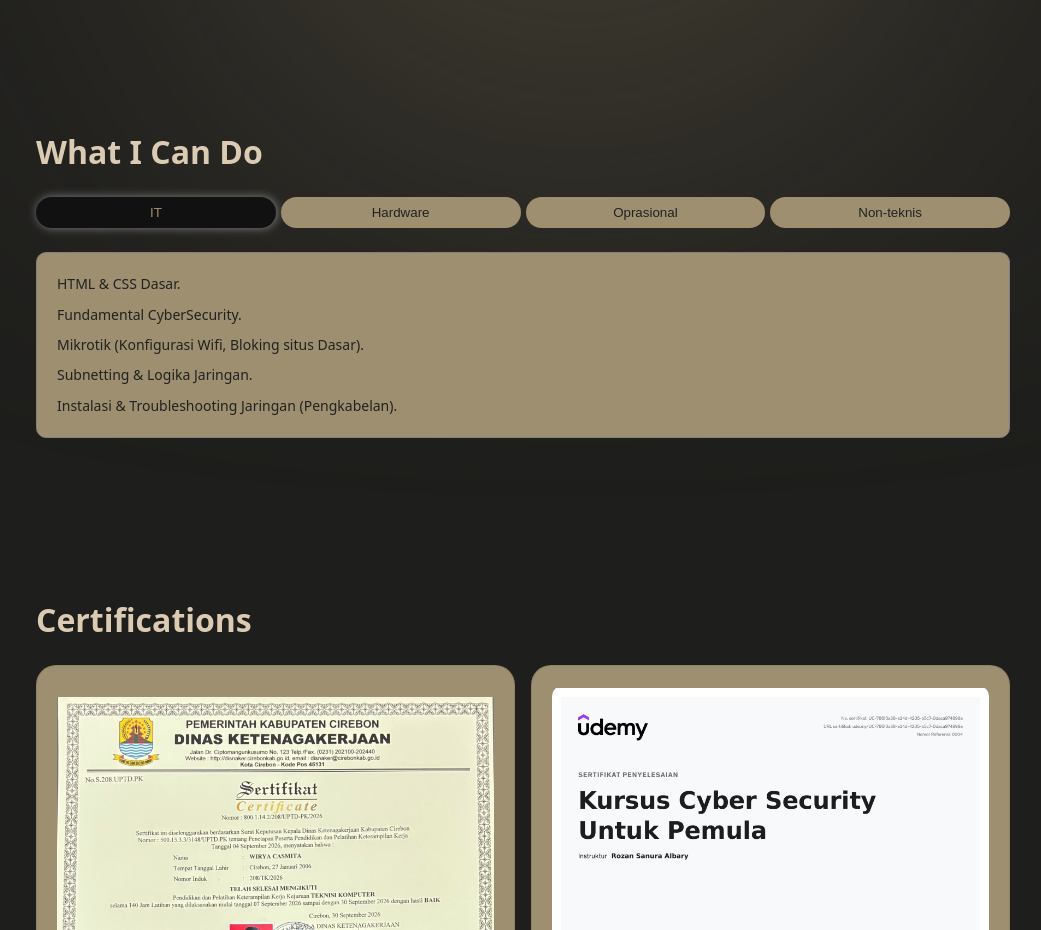
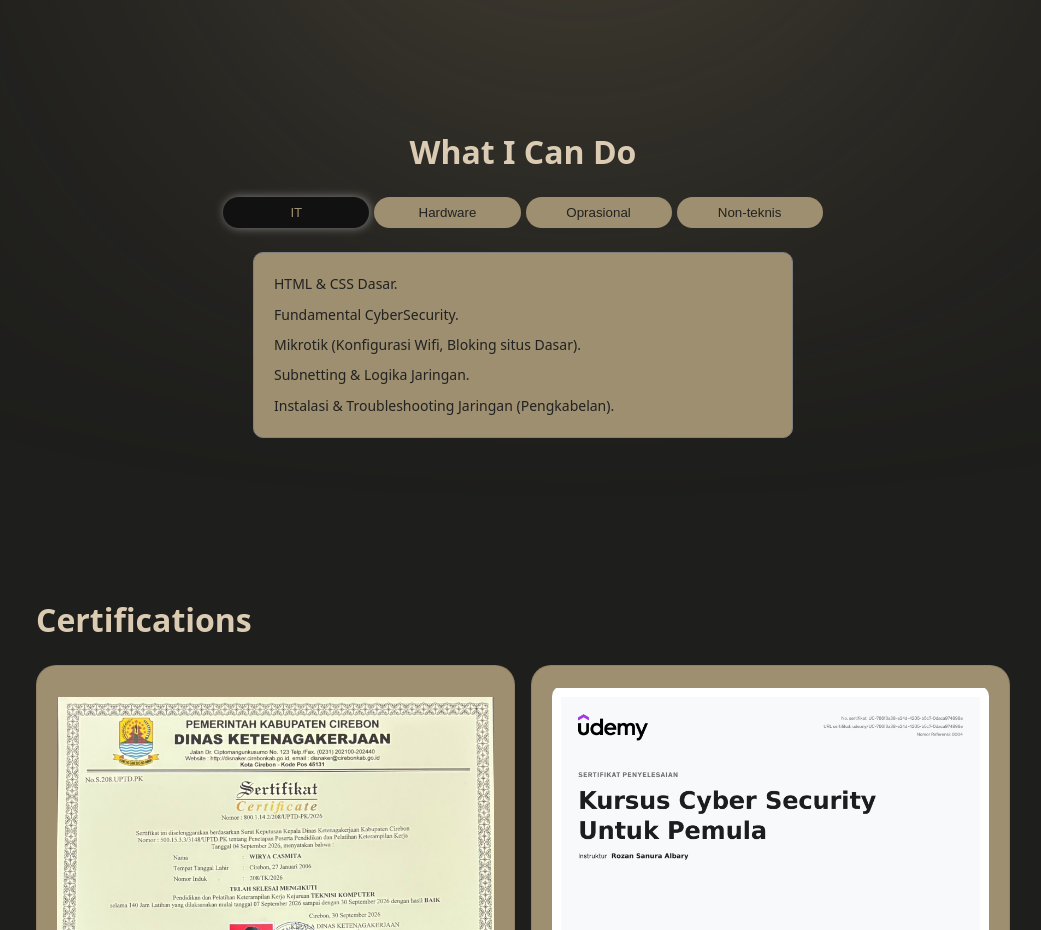
Before and after one commit to WiryaC/portofolio, a plain HTML site: page index.html in a window 1280 px wide. Shown: the part 1300-2230 px from the top of the page, without its empty margins (117-1158 px from the left). Drawn offline with Linux system fonts and the light colour scheme; a web font is replaced by a local one.

Commit message:
style : adjust tabs skill layout in medium and large screen

```diff
--- a/style.css
+++ b/style.css
@@ -1,36 +1,22 @@
 :root{
   --color-primary: #1E1E1C;
-  --color-primary-hover: #333333;
-
   --color-sand: #DBCBB3;
   --color-sand-dark: #9a8a6a;
-
-  --color-btn:  #9d8f6f;
-  --color-btn-hover:  #333;
-  --color-btn-text: #222;
-
+  --color-btn: #9d8f6f;
+  --color-btn-hover: #333;
   --bg-main: #1E1E1C;
-  --bg-surface: rgba(255, 255, 255, 0.75);
-  --bg-surface-solid: #F5F0E8;
-  --bg-dark: #1C1C1C;
+  --bg-nav-drop: rgba(232, 221, 201, 0.65);
   --border-light: 1px solid rgba(28, 28, 28, 0.10);
-  --border-strong: 1px solid #1C1C1C;
-
   --text-dark: #8a7a5a;
   --text-muted: #DBCBB3;
-  --text-light: #F5F0E8;
-
   --blur-main: 10px;
+  --gradient-gold: linear-gradient(180deg, #F0E2B6 0%, #D4AF6A 45%, #B9975B 100%);
   --radius-pill: 50px;
   --radius-card: 30px;
   --radius-btn: 20px;
   --nav-height: 60px;
-  --bg-nav-drop: rgba(232, 221, 201, 0.65);
-
   --transition: 0.2s ease-out;
   --transition-dropdown: 0.2s ease;
-
-  --gradient-gold: linear-gradient(180deg, #F0E2B6 0%, #D4AF6A 45%, #B9975B 100%);
 }
 
 * {
@@ -330,12 +316,12 @@ header {
 
 
 /* SKILL */
+
 .tabs-skill {
     display: flex;
+    flex-direction: rows;
     gap: 5px;
     max-width: 100%;
-
-
 }
 .tombol-tab {
     background-color: var(--color-btn);
@@ -343,7 +329,7 @@ header {
     padding: 8px;
     border: none;
     border-radius: 16px;
-    width: 50%;
+    width: 100%;
     transition: 0.2s ease-out;
 }
 .tombol-tab.active {
@@ -376,6 +362,24 @@ header {
     display: flex;
     flex-direction: column;
     gap: 8px;
+}
+
+@media (min-width: 768px) {
+   .skill h2 {
+      margin: auto;
+   }
+
+   .tabs-skill {
+      display: flex;
+      justify-content: center;
+   }
+   .tombol-tab {
+      width: 15%;
+   }
+   .isi-tab {
+      max-width: 540px;
+      margin: auto;
+   }
 }
 
 /* SERTIFIKAT */
```
